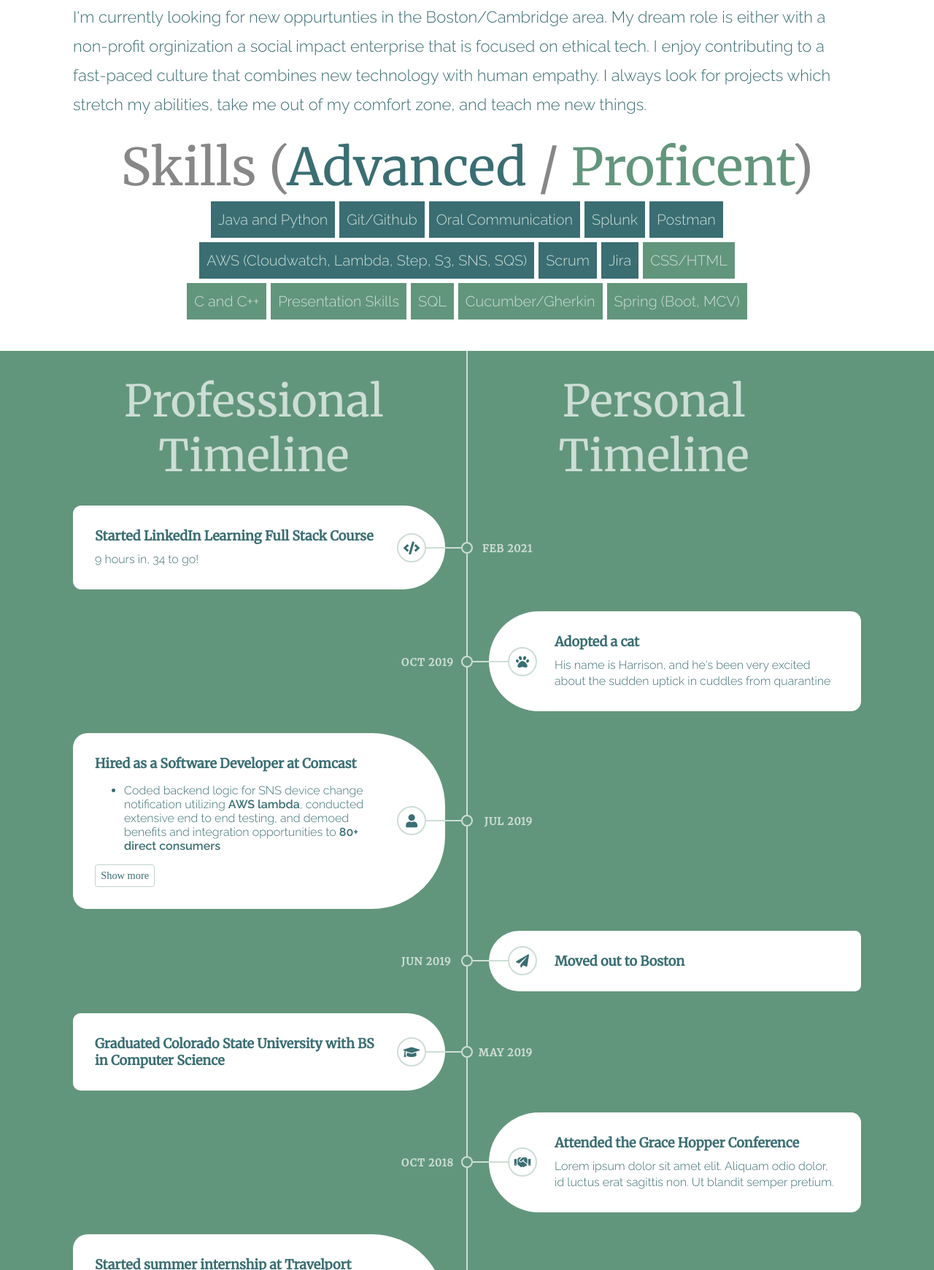
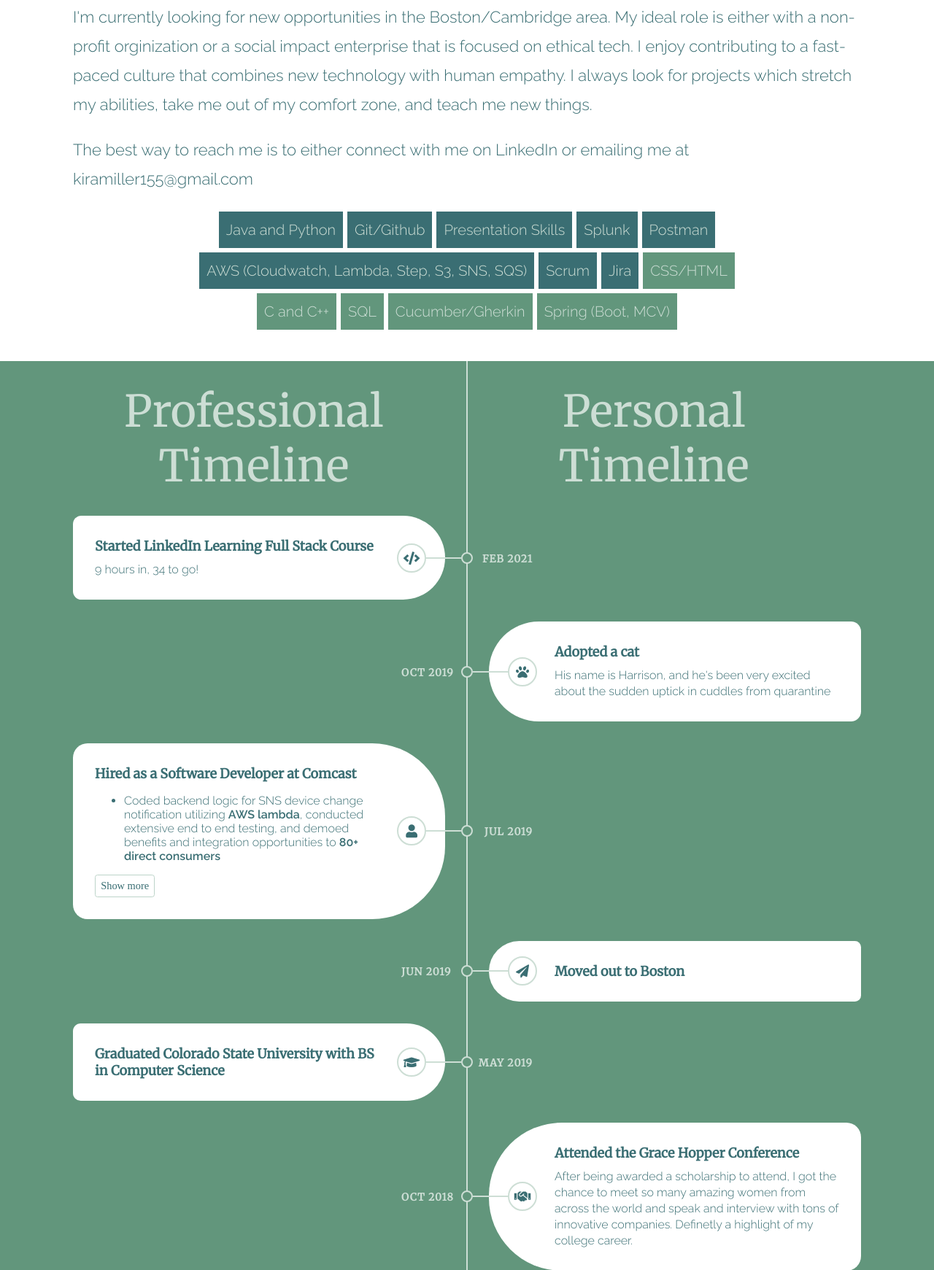
Before and after one commit to kiram15/kiram15.github.io, a plain HTML site: page index.html in a window 1280 px wide. Shown: the part 1059-2800 px from the top of the page at 73% size. Drawn offline with Linux system fonts and the light colour scheme.

Commit message:
typo corrections, add resume

```diff
--- a/css/styles.css
+++ b/css/styles.css
@@ -174,13 +174,12 @@ h2 {
   color: #878787;/* navy */
   margin-top: 0px;
   text-align: center;
-  font-family: 'Raleway', sans-serif;
   font-weight: 400;
 }
 
 .column.column2 i {
   color: #878787; /* light grey */
-  padding: 15px;
+  padding: 25px;
 }
 
 .column.column2 i:hover {
@@ -197,11 +196,6 @@ h2 {
   display: table;
   clear: both;
 }
-
-/* --------------------------- Bio --------------------------- */
-
-
-
 
 /* --------------------------- Skills --------------------------- */
 
@@ -274,7 +268,6 @@ h2 {
   position: absolute;
   width: 2px;
   background: #cdded5;
-  /* navy */
   top: 0;
   bottom: 0;
   left: 50%;
@@ -453,7 +446,7 @@ h2 {
 .footer {
   margin-left: 0;
   background: #3A6E73;
-  padding: 20px 20px 20px 0;
+  padding: 15px 15px 15px 0;
   color: #FFFFFF;
   text-align: right;
   margin-top: 0;
--- a/index.html
+++ b/index.html
@@ -18,7 +18,6 @@
       <ul>
         <li><a class="active" href="#home">Home</a></li>
         <li><a href="#timeline">Timeline</a></li>
-        <li><a href="#contact">Contact</a></li>
       </ul>
     </div>
   </nav>
@@ -36,7 +35,6 @@
           <a class="first-icon" href='https://github.com/kiram15'><i class="fab fa-github fa-2x"></i></a>
           <a href='https://www.linkedin.com/in/kira-miller/'><i class="fab fa-linkedin fa-2x"></i></a>
           <a href='2021-resume.pdf'><i class="far fa-file-pdf fa-2x"></i></a>
-          <a href='#contact'><i class='fas fa-envelope fa-2x'></i></a>
 
         </div>
       </div>
@@ -47,16 +45,15 @@
     I'm very passionate about continuing my learning in the field of computer science, so I am taking a Full Stack
   developer course on LinkedIn Learning - hence the creation of this website. This page is basically a playground for me
 to flex my new skills.  </p>
-<p>I'm currently looking for new oppurtunties in the Boston/Cambridge area. My dream role is either with a non-profit orginization
-  a social impact enterprise that is focused on ethical tech. I enjoy contributing to a fast-paced culture that combines new technology
+<p>I'm currently looking for new opportunities in the Boston/Cambridge area. My ideal role is either with a non-profit orginization
+  or a social impact enterprise that is focused on ethical tech. I enjoy contributing to a fast-paced culture that combines new technology
   with human empathy. I always look for projects which stretch my abilities, take me out of my comfort zone, and teach me new things.</p>
-
+<p>The best way to reach me is to either connect with me on LinkedIn or emailing me at kiramiller155@gmail.com
   <section id="skills">
-    <h2>Skills (<span style="color:#3A6E73;">Advanced</span> / <span style="color:#62967c;">Proficent</span>)</h2>
     <div class="skills-container">
   <div class="adv">Java and Python</div>
   <div class="adv">Git/Github</div>
-  <div class="adv">Oral Communication</div>
+  <div class="adv">Presentation Skills</div>
   <div class="adv">Splunk</div>
   <div class="adv">Postman</div>
   <div class="adv">AWS (Cloudwatch, Lambda, Step, S3, SNS, SQS)</div>
@@ -64,7 +61,6 @@ to flex my new skills.  </p>
   <div class="adv">Jira</div>
   <div class="pro">CSS/HTML</div>
   <div class="pro">C and C++</div>
-  <div class="pro">Presentation Skills</div>
   <div class="pro">SQL</div>
   <div class="pro">Cucumber/Gherkin</div>
   <div class="pro">Spring (Boot, MCV)</div>
@@ -138,7 +134,9 @@ to flex my new skills.  </p>
       <div class="content">
         <h2>Attended the Grace Hopper Conference</h2>
         <p>
-          Lorem ipsum dolor sit amet elit. Aliquam odio dolor, id luctus erat sagittis non. Ut blandit semper pretium.
+          After being awarded a scholarship to attend, I got the chance to meet so many amazing women
+          from across the world and speak and interview with tons of innovative companies. Definetly a
+          highlight of my college career.
         </p>
       </div>
     </div>
@@ -173,7 +171,8 @@ to flex my new skills.  </p>
       <div class="content">
         <h2>Started summer internship at Seagate Technology</h2>
         <p>
-          Lorem ipsum dolor sit amet elit. Aliquam odio dolor, id luctus erat sagittis non. Ut blandit semper pretium.
+          Developed and revised test scripts and stress tests to ensure disk drive firmware met unique
+          customer specifications on an <span class="buzzword"> agile team </span>
         </p>
       </div>
     </div>
@@ -183,7 +182,7 @@ to flex my new skills.  </p>
       <div class="content">
         <h2>Became a Teaching Assistant for CSU's Computer Science department</h2>
         <p>
-          Lorem ipsum dolor sit amet elit. Aliquam odio dolor, id luctus erat sagittis non. Ut blandit semper pretium.
+          Demonstrated programming abilities through helping 140+ students in Java data structures course.
         </p>
       </div>
     </div>
@@ -207,7 +206,7 @@ to flex my new skills.  </p>
   </div>
 </body>
 <footer>
-  <p class="footer">Made with 🤍 by Kira Miller ©️ 2021</p>
+  <p class="footer">Kira Miller ©️ 2021</p>
 </footer>
 </main>
 </body>
```
Also changed, not shown: 1 other file.
